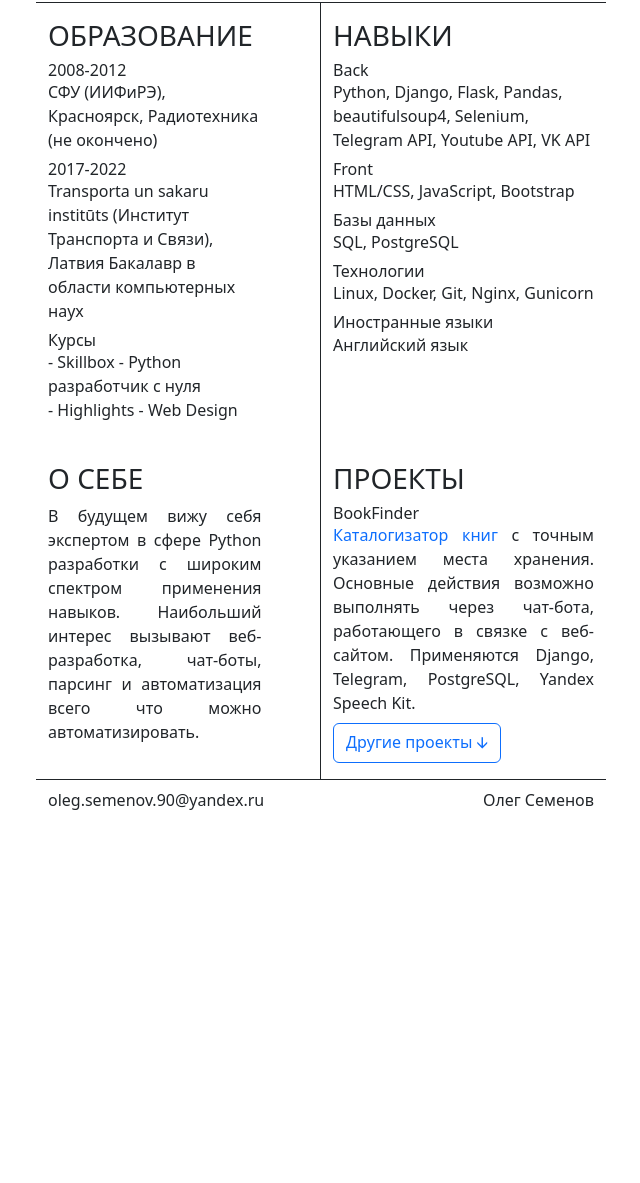
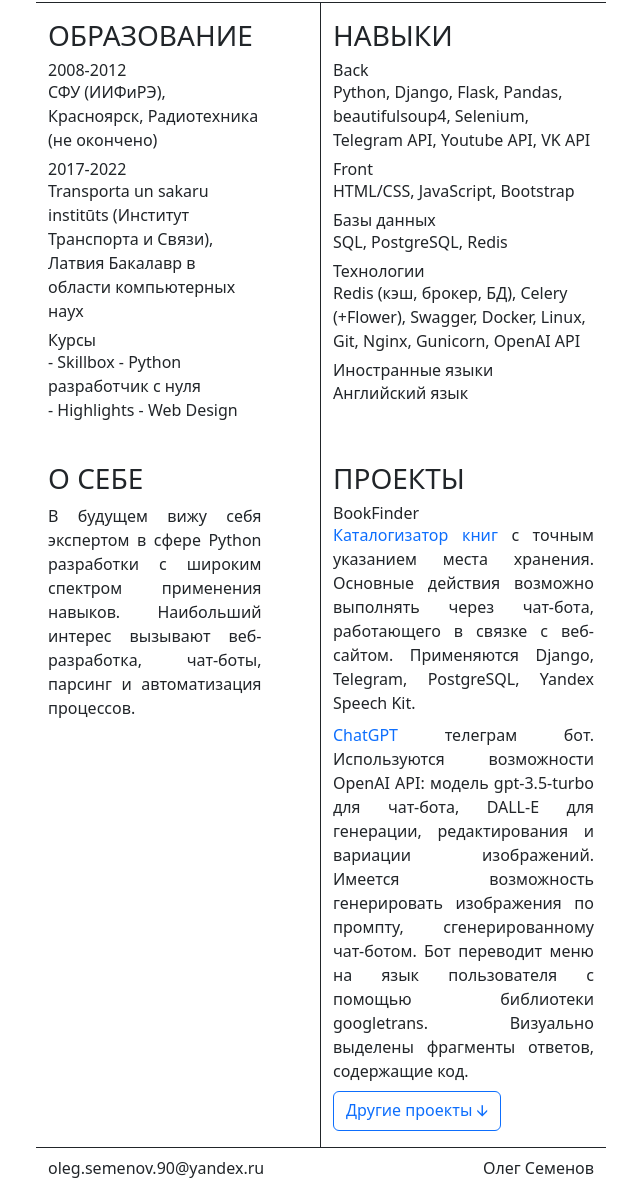
Before and after one commit to sammyjankins/resume, a plain HTML site: page index.html in a window 1280 px wide. Shown: the part 431-1614 px from the top of the page, without its empty margins (319-959 px from the left). Before the commit the page ends 1291 px from the top, so only its background shows below. Drawn offline with nearby package versions, Linux system fonts and the light colour scheme.

Commit message:
Updated info

```diff
--- a/index.html
+++ b/index.html
@@ -84,9 +84,10 @@
                     <h6 class="mb-0">Front</h6>
                     <div class="mb-2">HTML/CSS, JavaScript, Bootstrap</div>
                     <h6 class="mb-0">Базы данных</h6>
-                    <div class="mb-2">SQL, PostgreSQL</div>
+                    <div class="mb-2">SQL, PostgreSQL, Redis</div>
                     <h6 class="mb-0">Технологии</h6>
-                    <div class="mb-2">Linux, Docker, Git, Nginx, Gunicorn</div>
+                    <div class="mb-2">Redis (кэш, брокер, БД), Celery (+Flower), Swagger, Docker,
+                        Linux, Git, Nginx, Gunicorn, OpenAI API</div>
                     <h6 class="mb-0">Иностранные языки</h6>
                     <div class="mb-2">Английский язык</div>
 
@@ -98,8 +99,7 @@
                 <div class="col col-12 col-lg-5 py-3 text-justify">
                     <h3>О СЕБЕ</h3>
                     В будущем вижу себя экспертом в сфере Python разработки с широким спектром применения навыков.
-                    Наибольший интерес вызывают веб-разработка, чат-боты, парсинг и автоматизация всего что можно
-                    автоматизировать.
+                    Наибольший интерес вызывают веб-разработка, чат-боты, парсинг и автоматизация процессов.
                 </div>
                 <div class="col d-none d-lg-block col-lg-0 border-end border-dark"></div>
                 <div class="col col-12 col-lg-6 pt-3">
@@ -112,6 +112,13 @@
                         через чат-бота, работающего в связке с веб-сайтом. Применяются Django, Telegram, PostgreSQL,
                         Yandex Speech Kit.
                     </div>
+                    <div class="mb-2 text-justify"><a href="https://t.me/xenadvisor_bot"
+                                                      class="text-primary text-decoration-none">
+                        ChatGPT</a> телеграм бот. Используются возможности OpenAI API: модель gpt-3.5-turbo для чат-бота,
+                        DALL-E для генерации, редактирования и вариации изображений. Имеется возможность генерировать
+                        изображения по промпту, сгенерированному чат-ботом. Бот переводит меню на язык пользователя с
+                        помощью библиотеки googletrans. Визуально выделены фрагменты ответов, содержащие код.
+                    </div>
                     <p>
                         <button class="btn btn-outline-primary pb-2" type="button" data-bs-toggle="collapse"
                                 data-bs-target="#collapseExample" aria-expanded="false" aria-controls="collapseExample">
@@ -120,6 +127,12 @@
                     </p>
                     <div class="collapse" id="collapseExample">
                         <div class="mb-2 text-justify">
+                            - <a href="https://github.com/sammyjankins/django_tree_menu"
+                                 class="text-primary text-decoration-none">Древовидное меню </a>
+                             на Django. Реализовано при помощи template tags. Вложенные выпадающие меню визуализированы
+                            при помощи MDBootstrap.
+                        </div>
+                        <div class="mb-2 text-justify">
                             - <a href="https://github.com/sammyjankins/loyalty_cards"
                                  class="text-primary text-decoration-none">Прототип </a>
                             системы управления картами лояльности на Django.
@@ -127,7 +140,8 @@
                         <div class="mb-2 text-justify">
                             - <a href="https://github.com/sammyjankins/quiz_web_app"
                                  class="text-primary text-decoration-none">Приложение </a>
-                            для проведения тестирования на Django.
+                            для проведения тестирований на Django (применение NestedModelAdmin для удобства создания
+                            тестов)
                         </div>
                         <div class="mb-2 text-justify">- <a href="https://github.com/sammyjankins/dpd_act_bot"
                                                             class="text-primary text-decoration-none">Telegarm-бот</a>
```
